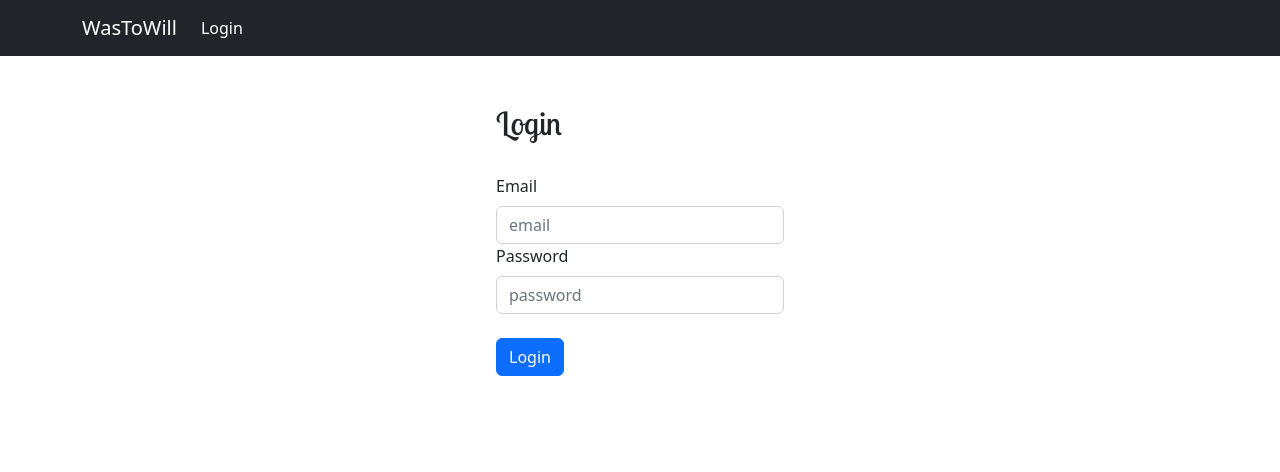
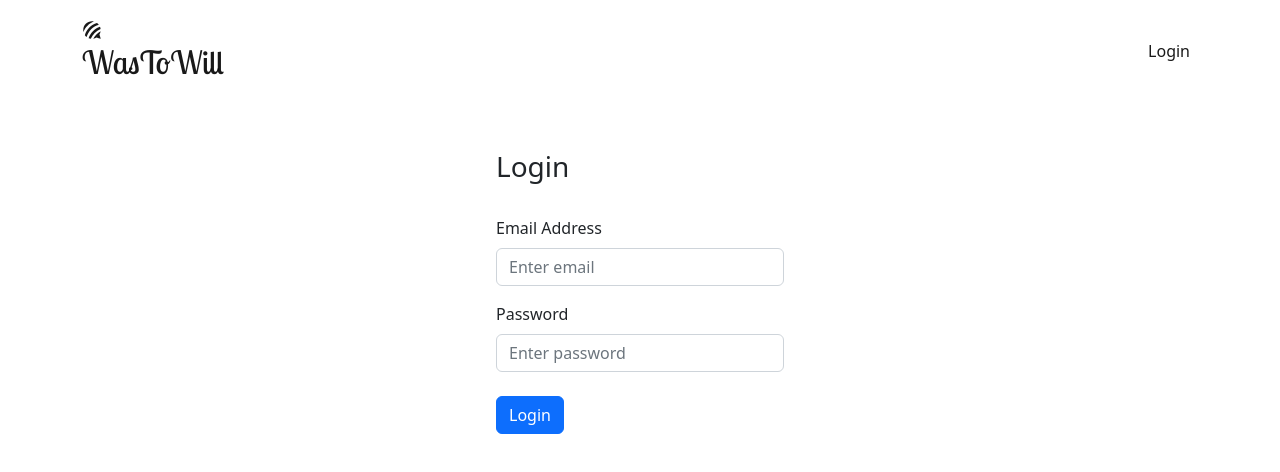
Before and after one commit to trishan555/role-auth-management, a React (Create React App) app in the folder frontend/: page / in a window 1280 px wide. Shown: the top 472 px of the page. Built offline with nearby package versions, Linux system fonts and the light colour scheme.

Commit message:
logo added to the header

```diff
--- a/frontend/src/components/NavStudent.jsx
+++ b/frontend/src/components/NavStudent.jsx
@@ -1,5 +1,5 @@
 import React from 'react'
-import { Navbar, Button, Container, Nav, Form } from 'react-bootstrap'
+import { Navbar, Container, Nav } from 'react-bootstrap'
 import jwt_decode from 'jwt-decode'
 import { useCookies } from 'react-cookie'
 import { FaForumbee } from 'react-icons/fa'
--- a/frontend/src/pages/Login.jsx
+++ b/frontend/src/pages/Login.jsx
@@ -3,6 +3,8 @@ import axios from 'axios'
 import { Toaster, toast } from 'react-hot-toast'
 import { useNavigate } from 'react-router-dom'
 import { Navbar, Button, Container, Nav, Form } from 'react-bootstrap'
+import { FaForumbee } from 'react-icons/fa'
+
 export default function Login() {
     const navigate = useNavigate()
 
@@ -42,24 +44,28 @@ export default function Login() {
                 <Toaster position='top-center' reverseOrder={false} />
             </div>
 
-            <Navbar bg='dark' variant='dark'>
+            <Navbar bg='white' variant='white'>
                 <Container>
-                    <Navbar.Brand>WasToWill</Navbar.Brand>
-                    <Nav defaultActiveKey='/' className='me-auto'>
+                    <Navbar.Brand>
+                        <FaForumbee />
+                        <h2>WasToWill</h2>
+                    </Navbar.Brand>
+                    <Nav defaultActiveKey='/' className='justify-content-end'>
                         <Nav.Link href='/'>Login</Nav.Link>
                     </Nav>
                 </Container>
             </Navbar>
+
             <div>
                 <div className='p-5 d-flex justify-content-center'>
                     <Form
                         onSubmit={(e) => handleSubmit(e)}
                         style={{ width: '18rem' }}
                     >
-                        <h2>Login</h2>
+                        <h3>Login</h3>
                         <Form.Group controlId='formBasicEmail'>
                             <br></br>
-                            <Form.Label>Email</Form.Label>
+                            <Form.Label>Email Address</Form.Label>
                             <Form.Control
                                 onChange={(e) =>
                                     setValues({
@@ -69,11 +75,11 @@ export default function Login() {
                                 }
                                 name='email'
                                 type='email'
-                                placeholder='email'
+                                placeholder='Enter email'
                             />
                             <Form.Text className='text-muted'> </Form.Text>
 
-                            <Form.Label>Password</Form.Label>
+                            <Form.Label className='mt-3'>Password</Form.Label>
                             <Form.Control
                                 onChange={(e) =>
                                     setValues({
@@ -83,7 +89,7 @@ export default function Login() {
                                 }
                                 name='password'
                                 type='password'
-                                placeholder='password'
+                                placeholder='Enter password'
                             />
                             <Form.Text className='text-muted'> </Form.Text>
                         </Form.Group>
```
